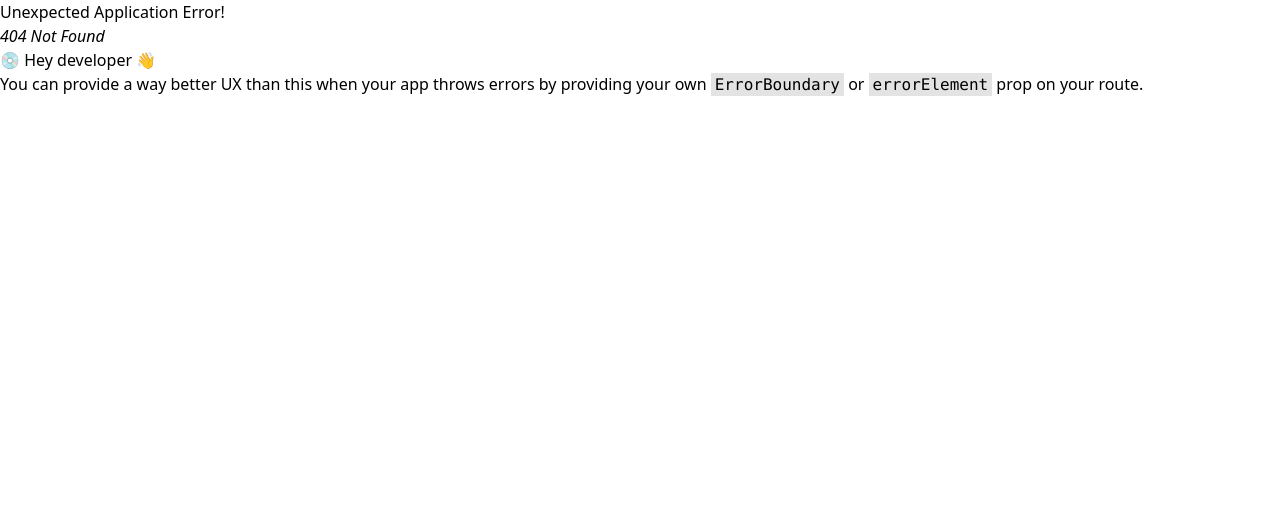
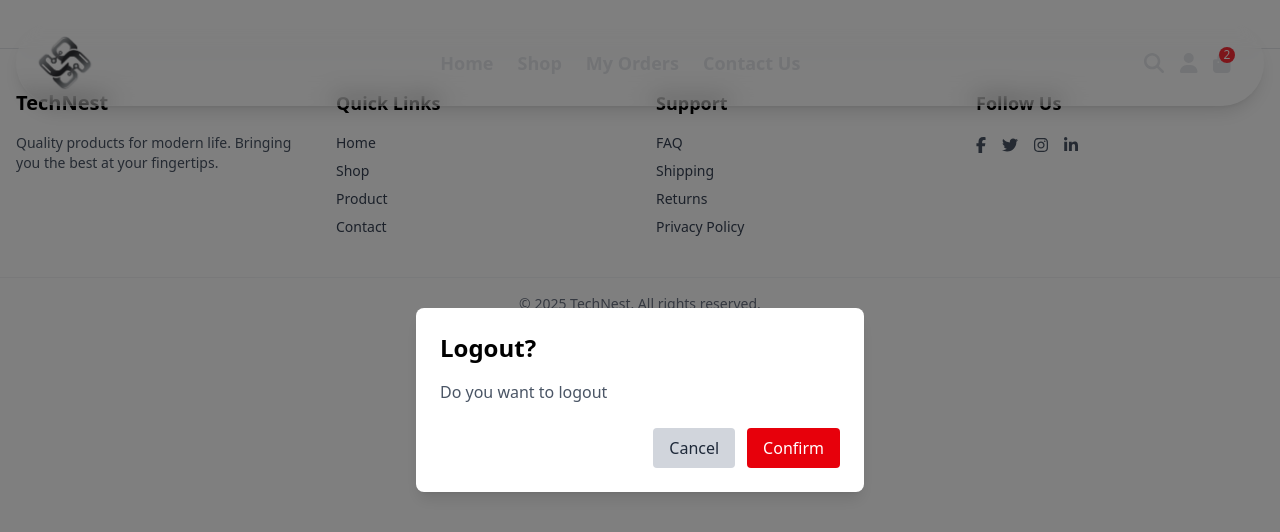
Before and after one commit to ydvnitin16/E-Commerce, a React (Vite) app in the folder Frontend/: page /user/logout in a window 1280 px wide. Before the commit this address had no page. Shown: the top 532 px of the page. Built offline with nearby package versions, Linux system fonts and the light colour scheme.

Commit message:
Add logout Component

```diff
--- a/Frontend/src/App.jsx
+++ b/Frontend/src/App.jsx
@@ -10,8 +10,9 @@ import MainLayout from './layouts/MainLayout.jsx';
 import Home from './pages/Home.jsx';
 import ProductDetails from '../src/features/products/ProductDetails.jsx';
 import Login from './features/auth/Login.jsx';
+import Signup from './features/auth/Signup.jsx';
 import ProductList from './features/products/ProductList.jsx';
-import Signup from './features/auth/Signup.jsx';
+import Logout from './features/auth/Logout.jsx'
 
 const App = () => {
     const router = createBrowserRouter(
@@ -20,11 +21,13 @@ const App = () => {
                 <Route path="/" element={<MainLayout />}>
                     <Route index element={<Home />} />
                     <Route path="product/:id" element={<ProductDetails />} />
-                    <Route path='products' element={<ProductList />} />
+                    <Route path="products" element={<ProductList />} />
                 </Route>
                 <Route path="/user" element={<MainLayout />}>
                     <Route path="login" element={<Login />} />
                     <Route path="signup" element={<Signup />} />
+                    <Route path="logout" element={<Logout />} />
+
                 </Route>
             </>
         )
--- a/Frontend/src/components/Navbar.jsx
+++ b/Frontend/src/components/Navbar.jsx
@@ -89,7 +89,10 @@ const Navbar = () => {
                     </div>
                     <button
                         className="w-full bg-red-500 hover:bg-red-600 text-white py-2 rounded"
-                        onClick={() => setisAuthOpen(false)}
+                        onClick={() => {
+                            setisAuthOpen(false);
+                            navigate('/user/logout')
+                        }}
                     >
                         Logout
                     </button>
--- a/Frontend/src/features/auth/Login.jsx
+++ b/Frontend/src/features/auth/Login.jsx
@@ -50,9 +50,11 @@ const Login = () => {
         const resData = await res.json();
         if (res.ok) {
             storeLogin(resData.user);
+            navigate('/')
         }
+        console.log(res.data)
         reset();
-        navigate('/')
+
     };
 
     return (
--- /dev/null
+++ b/Frontend/src/features/auth/Logout.jsx
@@ -0,0 +1,48 @@
+import React from 'react';
+import { useAuthStore } from '../../stores/UseAuthStore.jsx';
+import { useNavigate } from 'react-router-dom';
+
+const Logout = () => {
+    const navigate = useNavigate()
+    const logout = useAuthStore((state) => state.logout);
+    const userLogout = async () => {
+        const res = await fetch(
+            `${import.meta.env.VITE_SERVER_URL}/user/logout`,
+            {
+                method: 'DELETE',
+                headers: { 'Content-Type': 'application/json' },
+            }
+        );
+        const data = await res.json();
+        if (res.ok) {
+            logout();
+        }
+        navigate('/')
+    };
+    return (
+        <div className="fixed inset-0 z-50 flex items-center justify-center bg-black/50">
+            <div className="bg-white w-full max-w-md rounded-lg shadow-lg p-6 mx-4">
+                <h2 className="text-2xl font-bold mb-4">Logout?</h2>
+                <p className="text-gray-600 font-medium mb-6">Do you want to logout</p>
+                <div className="flex justify-end space-x-3">
+                    <button
+                        onClick={() => navigate(-1)}
+                        className="px-4 py-2 rounded bg-gray-300 text-gray-800 hover:bg-gray-400 cursor-pointer"
+                    >
+                        Cancel
+                    </button>
+                    <button
+                        onClick={() => {
+                            userLogout()
+                        }}
+                        className="px-4 py-2 rounded bg-red-600 text-white hover:bg-red-700 cursor-pointer"
+                    >
+                        Confirm
+                    </button>
+                </div>
+            </div>
+        </div>
+    );
+};
+
+export default Logout;
```
